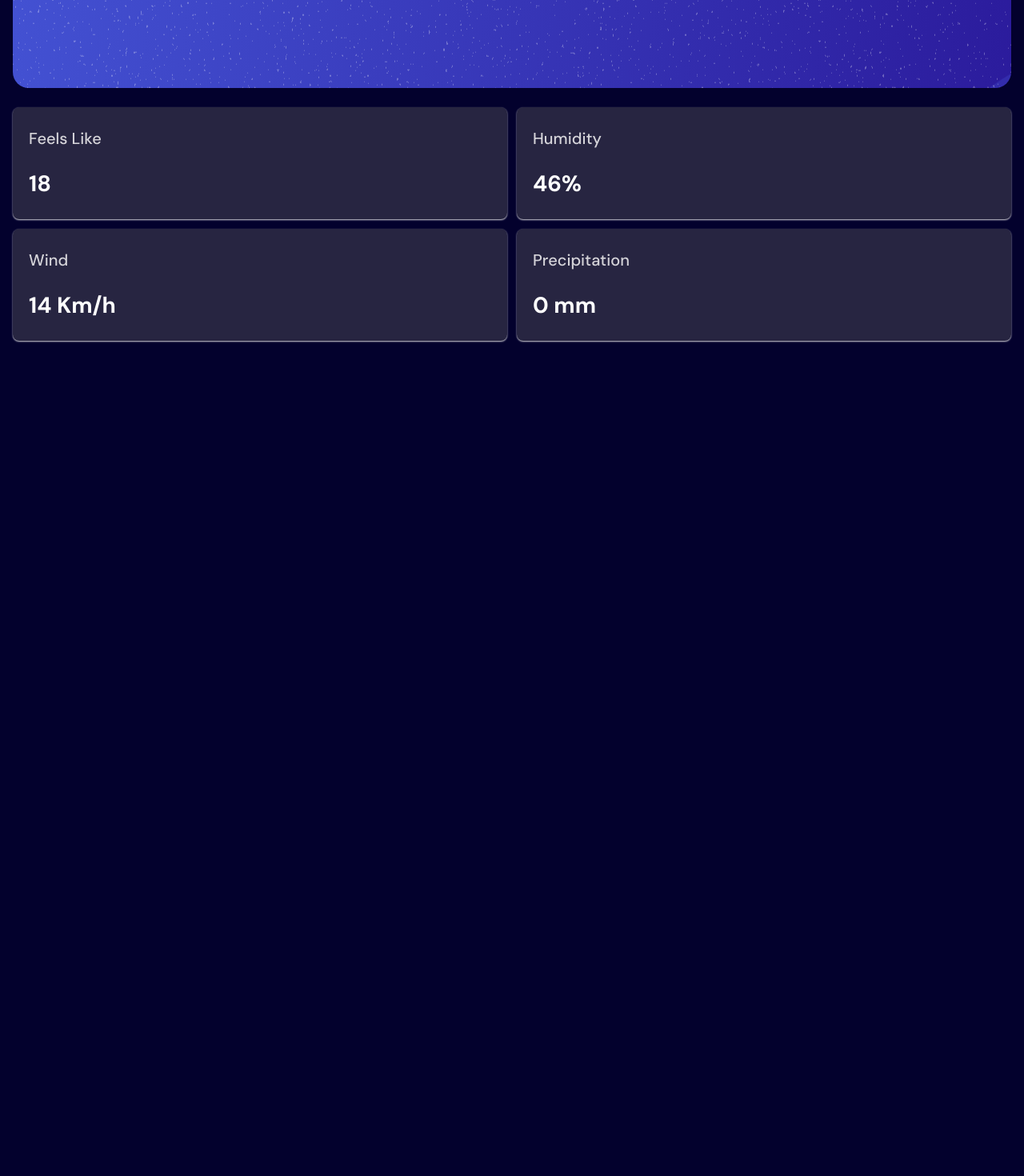
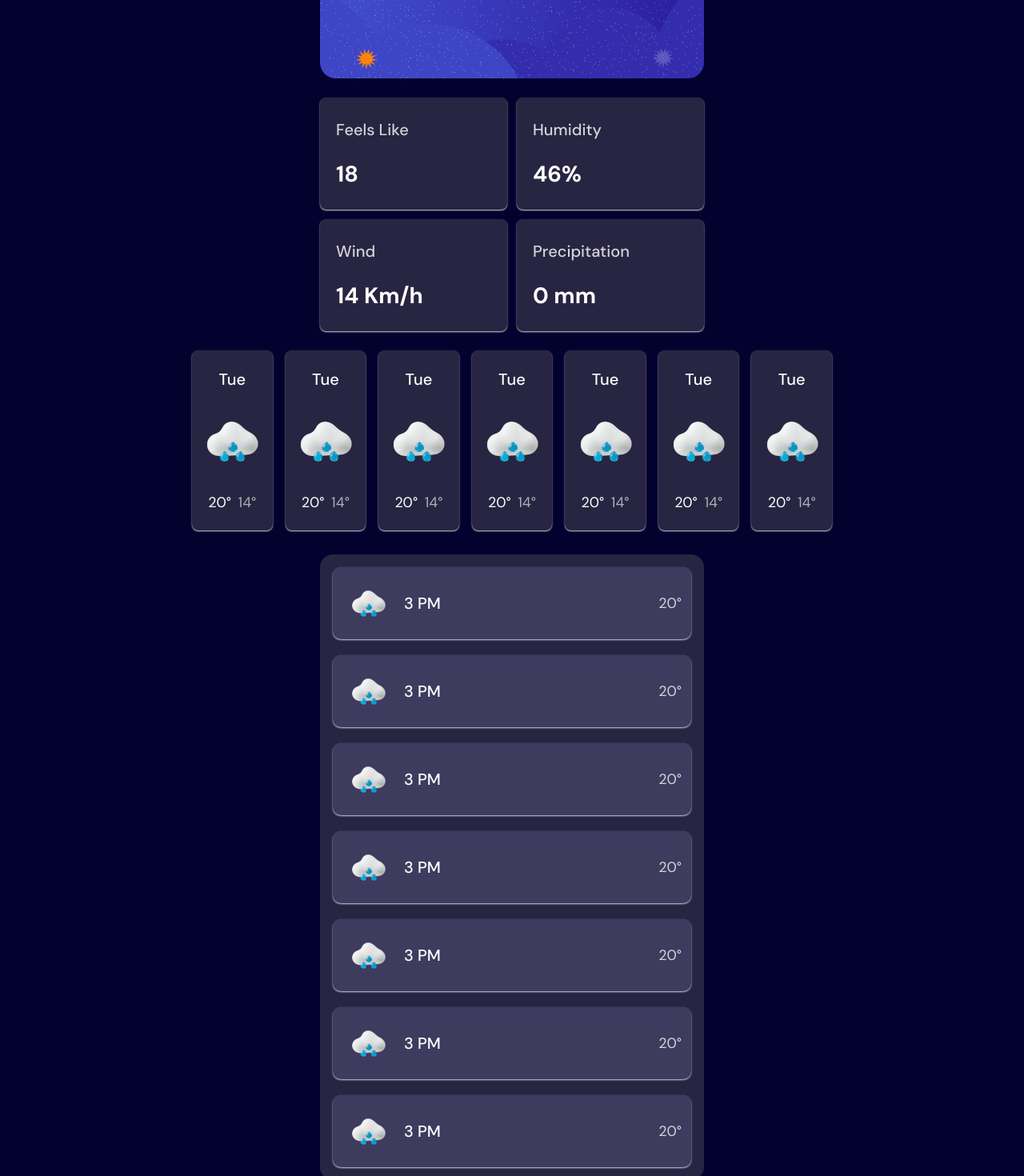
Before and after one commit to sean365-bit/Weather-App, a React (Vite) app: page / in a window 1280 px wide. Shown: the part 660-2130 px from the top of the page at 80% size. Before the commit the page ends 1126 px from the top, so only its background shows below. Built offline with nearby package versions, Linux system fonts and the light colour scheme.

Commit message:
complete mobile version

```diff
--- a/src/App.tsx
+++ b/src/App.tsx
@@ -5,9 +5,6 @@ function App() {
   return (
     <div className="app">
       <Header />
-      <main className="main">
-        {/* Current weather + forecast components here */}
-      </main>
     </div>
   );
 }
--- a/src/components/Header.tsx
+++ b/src/components/Header.tsx
@@ -4,6 +4,7 @@ import unitsIcon from "../assets/images/icon-units.svg";
 import dropdownIcon from "../assets/images/icon-dropdown.svg";
 import search from "../assets/images/icon-search.svg";
 import { useSearch } from "../hooks";
+import rainIcon from "../assets/images/icon-rain.webp";
 
 /* */
 import { useUnits } from "../hooks";
@@ -45,6 +46,7 @@ const Header = function () {
         today?
       </p>
 
+      {/* UI form */}
       <form onSubmit={handleSubmit(onSearch)} className="search_form">
         <div className="input_wrapper">
           <img src={search} alt="" className="search_icon" />
@@ -59,11 +61,13 @@ const Header = function () {
         <button type="submit">Search</button>
       </form>
 
+      {/* UI weather overview */}
       <div className="weather_overview">
         <p className="weather_area">Berlin, Germany</p>
         <p className="weather_date">Tuesday, Aug 5, 2025</p>
       </div>
 
+      {/* UI weather stats */}
       <div className="weather_stats">
         <div className="first_block">
           <div className="stats_card first_child">
@@ -87,6 +91,153 @@ const Header = function () {
           </div>
         </div>
       </div>
+
+      {/* UI daily forecast */}
+      {/* current fix */}
+      <div className="daily_forecast_container">
+        <div className="forecast_card">
+          <p className="forecast_day">Tue</p>
+
+          <img src={rainIcon} alt="icon" className="forecast_icon" />
+
+          <div className="degree">
+            <p className="first_degree">20°</p>
+            <p className="second_degree">14°</p>
+          </div>
+        </div>
+
+        <div className="forecast_card">
+          <p className="forecast_day">Tue</p>
+
+          <img src={rainIcon} alt="icon" className="forecast_icon" />
+
+          <div className="degree">
+            <p className="first_degree">20°</p>
+            <p className="second_degree">14°</p>
+          </div>
+        </div>
+
+        <div className="forecast_card">
+          <p className="forecast_day">Tue</p>
+
+          <img src={rainIcon} alt="icon" className="forecast_icon" />
+
+          <div className="degree">
+            <p className="first_degree">20°</p>
+            <p className="second_degree">14°</p>
+          </div>
+        </div>
+
+        <div className="forecast_card">
+          <p className="forecast_day">Tue</p>
+
+          <img src={rainIcon} alt="icon" className="forecast_icon" />
+
+          <div className="degree">
+            <p className="first_degree">20°</p>
+            <p className="second_degree">14°</p>
+          </div>
+        </div>
+
+        <div className="forecast_card">
+          <p className="forecast_day">Tue</p>
+
+          <img src={rainIcon} alt="icon" className="forecast_icon" />
+
+          <div className="degree">
+            <p className="first_degree">20°</p>
+            <p className="second_degree">14°</p>
+          </div>
+        </div>
+
+        <div className="forecast_card">
+          <p className="forecast_day">Tue</p>
+
+          <img src={rainIcon} alt="icon" className="forecast_icon" />
+
+          <div className="degree">
+            <p className="first_degree">20°</p>
+            <p className="second_degree">14°</p>
+          </div>
+        </div>
+
+        <div className="forecast_card">
+          <p className="forecast_day">Tue</p>
+
+          <img src={rainIcon} alt="icon" className="forecast_icon" />
+
+          <div className="degree">
+            <p className="first_degree">20°</p>
+            <p className="second_degree">14°</p>
+          </div>
+        </div>
+      </div>
+
+      {/* UI Hourly Forecast */}
+      <div className="hourly_forecast_container">
+        <div className="hourly_forecast_content">
+          <div className="hour_heading">
+            <img src={rainIcon} alt="icon" className="hourly_icon" />
+            <div className="hour">3 PM</div>
+          </div>
+
+          <p className="hourly_degree">20°</p>
+        </div>
+
+        <div className="hourly_forecast_content">
+          <div className="hour_heading">
+            <img src={rainIcon} alt="icon" className="hourly_icon" />
+            <div className="hour">3 PM</div>
+          </div>
+
+          <p className="hourly_degree">20°</p>
+        </div>
+
+        <div className="hourly_forecast_content">
+          <div className="hour_heading">
+            <img src={rainIcon} alt="icon" className="hourly_icon" />
+            <div className="hour">3 PM</div>
+          </div>
+
+          <p className="hourly_degree">20°</p>
+        </div>
+
+        <div className="hourly_forecast_content">
+          <div className="hour_heading">
+            <img src={rainIcon} alt="icon" className="hourly_icon" />
+            <div className="hour">3 PM</div>
+          </div>
+
+          <p className="hourly_degree">20°</p>
+        </div>
+
+        <div className="hourly_forecast_content">
+          <div className="hour_heading">
+            <img src={rainIcon} alt="icon" className="hourly_icon" />
+            <div className="hour">3 PM</div>
+          </div>
+
+          <p className="hourly_degree">20°</p>
+        </div>
+
+        <div className="hourly_forecast_content">
+          <div className="hour_heading">
+            <img src={rainIcon} alt="icon" className="hourly_icon" />
+            <div className="hour">3 PM</div>
+          </div>
+
+          <p className="hourly_degree">20°</p>
+        </div>
+
+        <div className="hourly_forecast_content">
+          <div className="hour_heading">
+            <img src={rainIcon} alt="icon" className="hourly_icon" />
+            <div className="hour">3 PM</div>
+          </div>
+
+          <p className="hourly_degree">20°</p>
+        </div>
+      </div>
     </header>
   );
 };
--- a/src/styles/App.scss
+++ b/src/styles/App.scss
@@ -19,14 +19,3 @@ body {
   align-items: center;
   padding: 1rem;
 }
-
-.main {
-  flex: 1; // expands to fill space between header & footer
-  width: 100%;
-  max-width: 420px; // good for mobile-first
-  display: flex;
-  flex-direction: column;
-  gap: 1rem;
-
-  // border: 3px solid green;
-}
--- a/src/styles/Header.scss
+++ b/src/styles/Header.scss
@@ -65,13 +65,13 @@ header {
   margin-bottom: $spacing-400;
 }
 
-/* */
+/* form */
 .search_form {
   display: flex;
   flex-direction: column;
 
   width: 100%;
-  max-width: 420px; /* */
+  max-width: 480px; /* */
   margin: 0 auto;
   gap: $spacing-200;
   margin-bottom: $spacing-500;
@@ -122,7 +122,7 @@ header {
   }
 }
 
-/* */
+/* weather overview */
 .weather_overview {
   border-radius: $radius-20;
 
@@ -137,7 +137,10 @@ header {
   background-repeat: no-repeat; // prevents tiling
   //  width: 400px; // example width
 
-  height: 300px; // example height
+  width: 100%;
+  max-width: 480px; // keeps it from looking too wide on big screens
+  height: 350px;
+  margin: 0 auto;
   margin-bottom: $spacing-300;
 }
 
@@ -153,15 +156,20 @@ header {
   @include textPreset6;
 }
 
-/* */
+/* UI weather stats  */
 .weather_stats {
   color: $neutral-0;
-  margin-bottom: $spacing-300;
 
   display: flex;
   flex-direction: column;
 
   gap: $spacing-150;
+
+  width: 100%;
+  max-width: 480px;
+  margin: 0 auto;
+
+  margin-bottom: $spacing-300;
 }
 
 .stats_card {
@@ -175,7 +183,6 @@ header {
   padding-left: 20px;
 
   height: 140px; /* */
-
   box-shadow: 0 1px 2px $neutral-200;
 }
 
@@ -199,3 +206,148 @@ header {
   color: $neutral-0;
   @include textPreset4;
 }
+
+/* UI daily forecast */
+.daily_forecast_container {
+  width: 100%;
+  max-width: 480px; /* */
+  margin: 0 auto;
+
+  display: grid;
+  grid-template-columns: repeat(auto-fit, minmax(100px, 1fr));
+  gap: 1rem; // spacing between cards
+
+  margin-bottom: 30px; /* fix */
+}
+
+.forecast_card {
+  padding: 1rem;
+  background: $neutral-800;
+
+  border-radius: $radius-8;
+  box-shadow: 0 1px 2px $neutral-200;
+  height: 225px;
+
+  display: flex;
+  flex-direction: column;
+  align-items: center;
+  justify-content: space-around;
+
+  .forecast_day {
+    @include textPreset5;
+    color: $neutral-0;
+  }
+
+  .forecast_icon {
+    height: 100px; /* */
+  }
+
+  .degree {
+    width: 100%;
+    display: flex;
+    justify-content: space-around;
+    @include textPreset6;
+
+    .first_degree {
+      color: $neutral-0;
+    }
+
+    .second_degree {
+      color: $neutral-300;
+    }
+  }
+}
+
+/* UI Hourly Forecast */
+.hourly_forecast_container {
+  border-radius: $radius-16;
+
+  background: $neutral-800;
+
+  padding: 1rem;
+
+  display: flex;
+  flex-direction: column;
+  gap: $spacing-250;
+
+  width: 100%;
+  max-width: 480px; // keeps it from looking too wide on big screens
+  margin: 0 auto;
+
+  margin-bottom: $spacing-400; /* fix */
+}
+
+.hourly_forecast_content {
+  height: 90px;
+  border-radius: $radius-10;
+
+  background: $neutral-600;
+  display: flex;
+  justify-content: space-between;
+  align-items: center;
+  box-shadow: 0 1px 2px $neutral-200;
+}
+
+.hour_heading {
+  display: flex;
+  align-items: center;
+  gap: $spacing-150;
+  margin-left: $spacing-150;
+}
+
+.hour {
+  color: $neutral-0;
+  @include textPreset5;
+}
+
+.hourly_icon {
+  height: 65px;
+}
+
+.hourly_degree {
+  @include textPreset6;
+
+  color: $neutral-200;
+  margin-right: $spacing-150;
+}
+
+/* media queries */
+
+@media (min-width: 768px) {
+  .search_form {
+    flex-direction: row; // instead of stacked column
+    align-items: center;
+    max-width: 720px; // wider than mobile but still capped
+    gap: 1rem;
+  }
+
+  .search_form .input_wrapper {
+    flex: 1; // input grows to take remaining space
+  }
+
+  .search_form button {
+    width: auto; // button shrinks to fit content
+  }
+
+  .daily_forecast_container {
+    max-width: 800px;
+
+    grid-template-columns: repeat(auto-fit, minmax(80px, 1fr));
+  }
+}
+
+@media (min-width: 1024px) {
+  .search_form {
+    max-width: 960px; // allow wider but still centered
+  }
+
+  .search_form input {
+    font-size: 1.1rem; // slightly larger for readability
+    padding: 1.25rem 1.25rem 1.25rem 2.5rem;
+  }
+
+  .search_form button {
+    font-size: 1.1rem;
+    padding: 1.25rem 1.5rem;
+  }
+}
```
